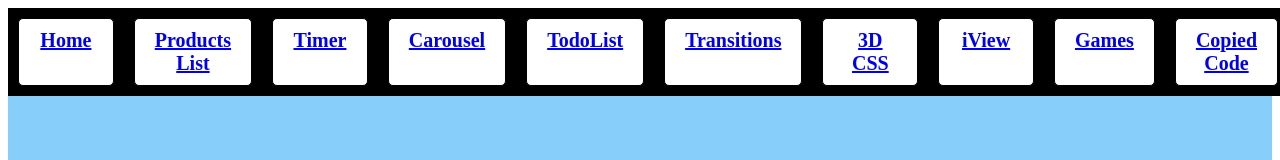
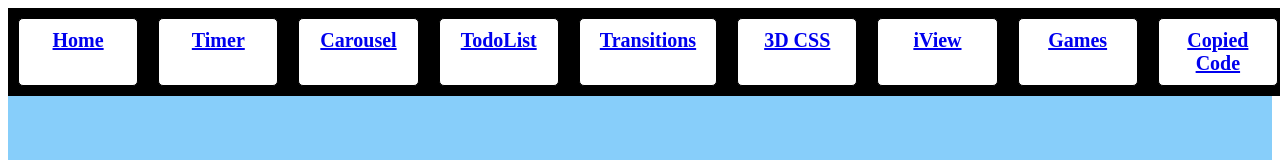
Before and after one commit to Johnny-TYR/vue-practice, a Vue app: page / in a window 1280 px wide. Shown: the top 160 px of the page. Built offline with nearby package versions, Linux system fonts and the light colour scheme; what iview would draw is missing.

Commit message:
backup version

```diff
--- a/src/App.vue
+++ b/src/App.vue
@@ -3,8 +3,7 @@
     <div class="navbar" v-show="isLoggedIn">
       <nav>
         <router-link to="/">Home</router-link>
-        <router-link :to="{ name: 'productList' }">Products List</router-link>
-        <router-link :to="{ name: 'timer' }">Timer</router-link>
+        <router-link to="/timer">Timer</router-link>
         <router-link to="/carousel">Carousel</router-link>
         <router-link to="/todolist">TodoList</router-link>
         <router-link to="/transitions">Transitions</router-link>
@@ -12,6 +11,7 @@
         <router-link to="/iView">iView</router-link>
         <router-link to="/games">Games</router-link>
         <router-link :to="{ name: 'example' }">Copied Code</router-link>
+        <!-- <router-link :to="{ name: 'productList' }">Products List</router-link> -->
       </nav>
     </div>
     <router-view :style="contentStyle" />
```
